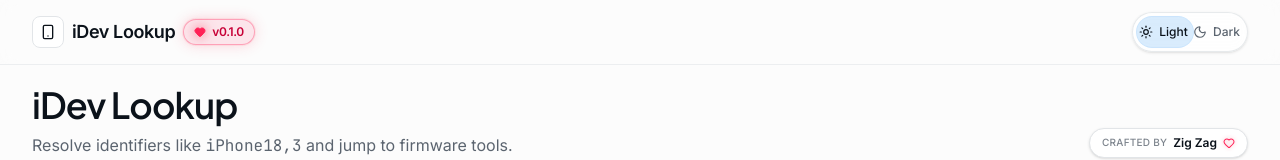
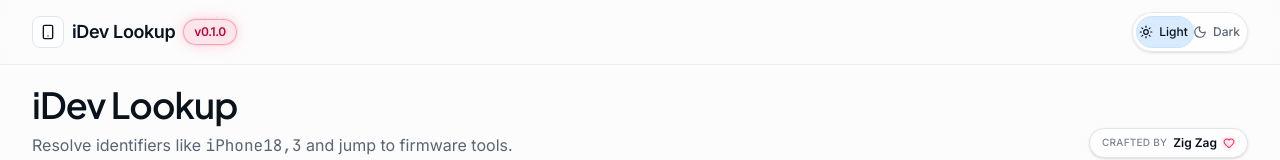
Before and after one commit to zigzag-007/iDev-lookup, a Next.js app: page / in a window 1280 px wide. Shown: the top 160 px of the page. Built offline with nearby package versions, Linux system fonts and the light colour scheme; no server answers.

Commit message:
Remove heart icon from header version badge.
Keep the improved version-badge size and red-themed styling, but remove the heart glyph for a cleaner and more neutral header look.

```diff
--- a/components/site-header.tsx
+++ b/components/site-header.tsx
@@ -1,7 +1,7 @@
 "use client"
 
 import Link from "next/link"
-import { Heart, Smartphone } from "lucide-react"
+import { Smartphone } from "lucide-react"
 import packageJson from "@/package.json"
 import { ThemeToggle } from "@/components/theme-toggle"
 
@@ -23,10 +23,6 @@ export function SiteHeader() {
           </span>
           <span className="text-base sm:text-lg">iDev Lookup</span>
           <span className="inline-flex items-center gap-1.5 rounded-full border border-rose-500/35 bg-rose-500/10 px-2.5 py-1 text-xs font-semibold text-rose-700 shadow-[0_0_0_1px_rgba(244,63,94,0.08),0_0_14px_rgba(244,63,94,0.22)] dark:text-rose-200">
-            <Heart
-              className="size-3 fill-rose-500 text-rose-500 drop-shadow-[0_0_6px_rgba(244,63,94,0.9)]"
-              aria-hidden="true"
-            />
             {appVersion}
           </span>
         </Link>
```
